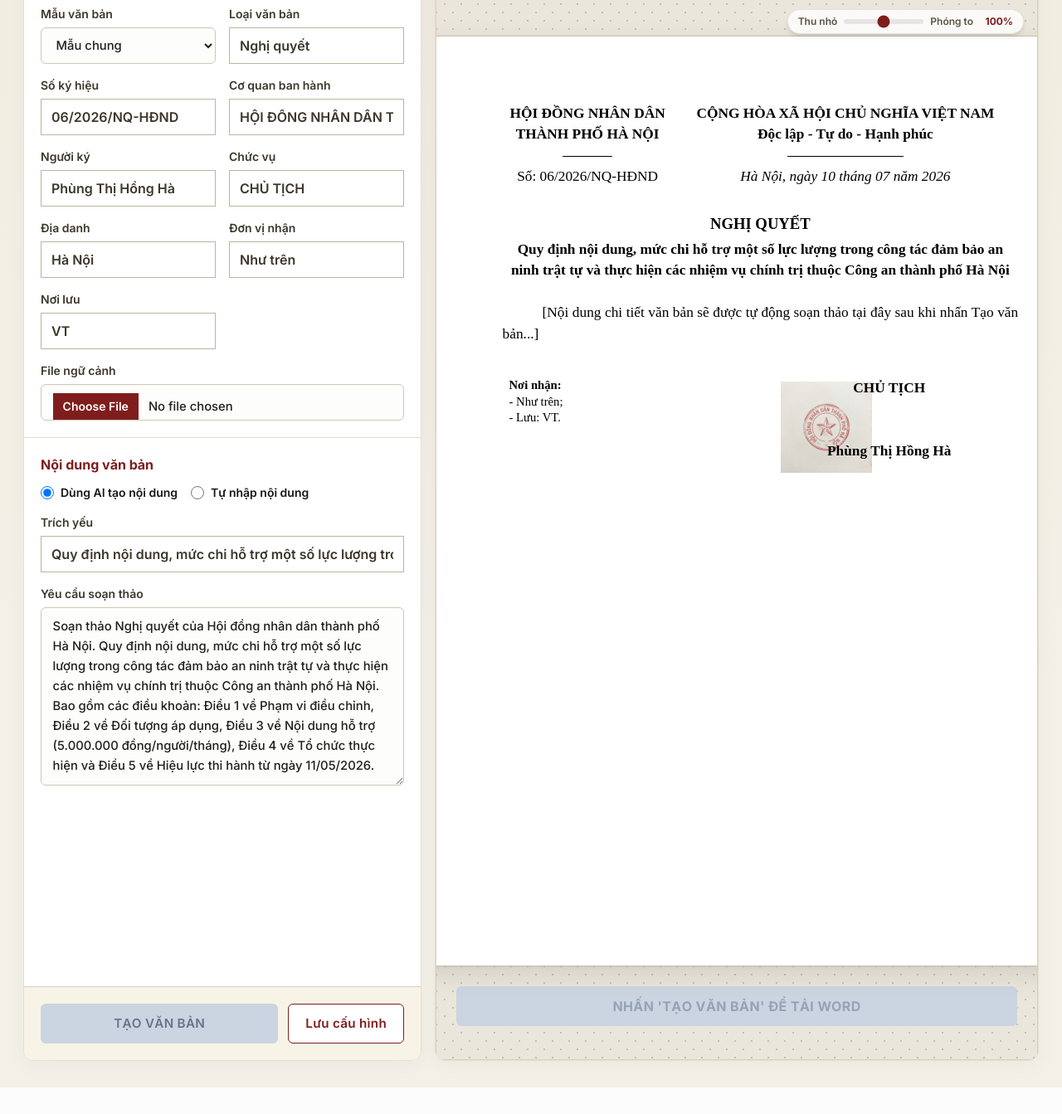
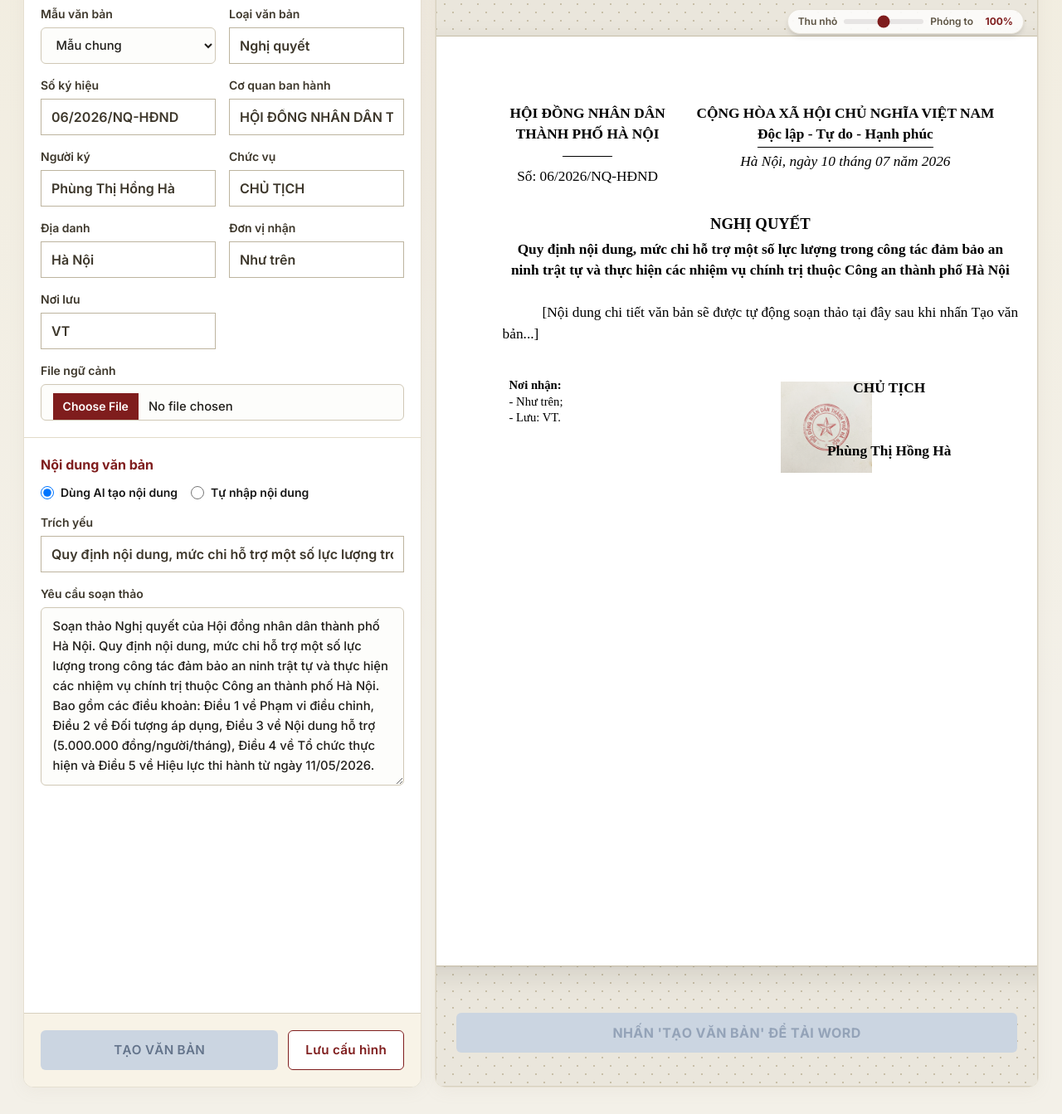
Before and after one commit to ductahuu233/he_thong_van_ban, a FastAPI app: page / in a window 1280 px wide. Shown: the part 233-1576 px from the top of the page at 83% size. Before the commit the page ends 1544 px from the top, so only its background shows below. Run offline with FastAPI, Linux system fonts and the light colour scheme; data comes from the database, SQL or seed files in the repository; some libraries are stand-ins or nearby versions; some web fonts are replaced.

Commit message:
feat: split preview into real A4 pages with page numbers and align motto line width

```diff
--- a/static/css/style.css
+++ b/static/css/style.css
@@ -225,9 +225,11 @@ button {
     padding: 0.75rem;
     background-size: 10px 10px;
   }
-  .docx-preview {
+  .docx-preview,
+  .docx-page {
     width: 100%;
     min-height: auto;
+    height: auto !important;
     padding: 1.5rem 1rem;
     flex-shrink: 1;
     box-shadow: none;
@@ -236,4 +238,76 @@ button {
   #download-link {
     max-width: 100% !important;
   }
+  .docx-page-number {
+    display: none;
+  }
 }
+
+/* Multi-page styling support */
+.docx-page {
+  background: #ffffff;
+  border: 1px solid #c8bfa8;
+  padding: 20mm 15mm 20mm 30mm; /* Lề chuẩn Nghị định 30: Trên 20mm, Phải 15mm, Dưới 20mm, Trái 30mm */
+  box-shadow:
+    0 10px 30px rgba(0,0,0,0.1),
+    0 1px 3px rgba(0,0,0,0.05);
+  width: 210mm;
+  height: 297mm; /* Standard A4 Height */
+  box-sizing: border-box;
+  position: relative;
+  display: flex;
+  flex-direction: column;
+  margin-bottom: 2rem;
+  flex-shrink: 0;
+}
+
+.docx-page-content {
+  flex: 1;
+  overflow: hidden;
+  text-align: justify;
+}
+
+.docx-page-number {
+  position: absolute;
+  top: 10mm;
+  left: 50%;
+  transform: translateX(-50%);
+  font-family: 'Times New Roman', Times, serif;
+  font-size: 13pt;
+  font-weight: normal;
+  color: #000;
+}
+
+.docx-page,
+.docx-page p,
+.docx-page span,
+.docx-page td,
+.docx-page th,
+.docx-page table {
+  font-family: 'Times New Roman', Times, serif !important;
+}
+
+.docx-page p {
+  margin-bottom: 0.35em;
+  line-height: 1.45;
+  text-indent: 0;
+}
+
+.docx-page table {
+  border-collapse: collapse;
+  width: 100%;
+  margin-bottom: 1em;
+}
+
+.docx-page td,
+.docx-page th {
+  border: 1px solid #000;
+  padding: 5px 8px;
+  font-size: 12pt;
+}
+
+.docx-page ul,
+.docx-page ol {
+  list-style-position: inside;
+  margin-bottom: 0.5em;
+}
--- a/static/js/app.js
+++ b/static/js/app.js
@@ -496,52 +496,90 @@ function formatPreviewHtml(htmlString) {
   return doc.body.innerHTML;
 }
 
-function addPageDividers() {
-  const existing = previewText.querySelectorAll(".page-break-divider");
-  existing.forEach(el => el.remove());
+function paginatePreview() {
+  const container = document.getElementById("preview-container");
+  if (!container) return;
 
-  previewText.style.position = "relative";
-  const totalHeightPx = previewText.scrollHeight;
+  const rawHtml = container.innerHTML;
 
-  const dummy = document.createElement("div");
-  dummy.style.height = "297mm";
-  dummy.style.visibility = "hidden";
-  dummy.style.position = "absolute";
-  previewText.appendChild(dummy);
-  const pageHeightPx = dummy.offsetHeight;
-  previewText.removeChild(dummy);
+  // Clear container styling to act as a transparent wrapper for pages
+  container.innerHTML = "";
+  container.style.background = "transparent";
+  container.style.border = "none";
+  container.style.boxShadow = "none";
+  container.style.padding = "0";
+  container.style.width = "auto";
+  container.style.minHeight = "auto";
 
-  if (!pageHeightPx || pageHeightPx <= 0) return;
-  const numPages = Math.ceil(totalHeightPx / pageHeightPx);
+  // Create a temporary container to measure heights accurately
+  const temp = document.createElement("div");
+  temp.style.width = "210mm";
+  temp.style.padding = "20mm 15mm 20mm 30mm";
+  temp.style.boxSizing = "border-box";
+  temp.style.position = "absolute";
+  temp.style.visibility = "hidden";
+  temp.style.top = "-9999px";
+  temp.innerHTML = rawHtml;
+  document.body.appendChild(temp);
 
-  for (let i = 1; i < numPages; i++) {
-    const divider = document.createElement("div");
-    divider.className = "page-break-divider";
-    divider.style.position = "absolute";
-    divider.style.left = "0";
-    divider.style.right = "0";
-    divider.style.top = `${i * pageHeightPx}px`;
-    divider.style.borderTop = "2px dashed #a8a090";
-    divider.style.height = "0";
-    divider.style.pointerEvents = "none";
-    divider.style.zIndex = "10";
+  // Extract all child elements
+  const elements = Array.from(temp.children);
 
-    const label = document.createElement("span");
-    label.textContent = `Hết Trang ${i} / Sang Trang ${i + 1}`;
-    label.style.position = "absolute";
-    label.style.right = "20px";
-    label.style.top = "-10px";
-    label.style.background = "#fffdf8";
-    label.style.padding = "2px 8px";
-    label.style.fontSize = "9pt";
-    label.style.color = "#8b7e66";
-    label.style.fontFamily = "sans-serif";
-    label.style.border = "1px solid #c8bfa8";
-    label.style.borderRadius = "4px";
+  // Printable height in pixels (257mm at 96 DPI)
+  // 257mm = 971px
+  const maxPageHeight = 970;
 
-    divider.appendChild(label);
-    previewText.appendChild(divider);
+  let pages = [];
+  let currentPageElements = [];
+  let currentHeight = 0;
+
+  elements.forEach((el) => {
+    // Measure element height inside the temp container
+    const elHeight = el.getBoundingClientRect().height;
+
+    // Check if adding this element exceeds the page height
+    if (currentHeight + elHeight > maxPageHeight && currentPageElements.length > 0) {
+      pages.push(currentPageElements);
+      currentPageElements = [el.cloneNode(true)];
+      currentHeight = elHeight;
+    } else {
+      currentPageElements.push(el.cloneNode(true));
+      currentHeight += elHeight;
+    }
+  });
+
+  if (currentPageElements.length > 0) {
+    pages.push(currentPageElements);
   }
+
+  // Clean up temp
+  document.body.removeChild(temp);
+
+  // Render separate A4 pages
+  pages.forEach((pageEls, index) => {
+    const pageNum = index + 1;
+
+    const pageDiv = document.createElement("div");
+    pageDiv.className = "docx-page";
+
+    // If page >= 2, add the page number at the top center
+    if (pageNum >= 2) {
+      const pageNumDiv = document.createElement("div");
+      pageNumDiv.className = "docx-page-number";
+      pageNumDiv.textContent = pageNum;
+      pageDiv.appendChild(pageNumDiv);
+    }
+
+    const pageContent = document.createElement("div");
+    pageContent.className = "docx-page-content";
+
+    pageEls.forEach((el) => {
+      pageContent.appendChild(el);
+    });
+
+    pageDiv.appendChild(pageContent);
+    container.appendChild(pageDiv);
+  });
 }
 
 let triggerDownloadAfterGenerate = false;
@@ -574,7 +612,7 @@ form.addEventListener("submit", async (event) => {
     previewText.innerHTML = formatPreviewHtml(result.preview_html) || "<p>Không có nội dung xem trước.</p>";
     previewText.dataset.text = previewText.textContent;
     previewText.dataset.generated = "true"; // Đánh dấu đã sinh thật
-    addPageDividers();
+    paginatePreview();
     setDownloadLink(result.file_url || "", result.file_name || "");
 
     if (triggerDownloadAfterGenerate) {
@@ -713,8 +751,7 @@ function renderLivePreview() {
         </td>
         <td style="border: none; width: 67%; text-align: center; vertical-align: top; font-family: 'Times New Roman', Times, serif; font-size: 13pt;">
           <strong>CỘNG HÒA XÃ HỘI CHỦ NGHĨA VIỆT NAM</strong><br/>
-          <strong>Độc lập - Tự do - Hạnh phúc</strong><br/>
-          <span style="display: inline-block; border-top: 1.5px solid black; width: 140px; margin: 4px 0; vertical-align: middle;"></span><br/>
+          <span style="display: inline-block; border-bottom: 1.5px solid black; padding-bottom: 2px; margin-bottom: 4px;"><strong>Độc lập - Tự do - Hạnh phúc</strong></span><br/>
           <span style="font-style: italic;">${dateStr}</span>
         </td>
       </tr>
@@ -823,7 +860,7 @@ function renderLivePreview() {
   `;
 
   previewText.innerHTML = headerHtml + bodyHtml + footerHtml;
-  addPageDividers();
+  paginatePreview();
 }
 
 if (templateTypeSelect) {
```
Also changed, not shown: static/app.js (+80 -43 lines).
